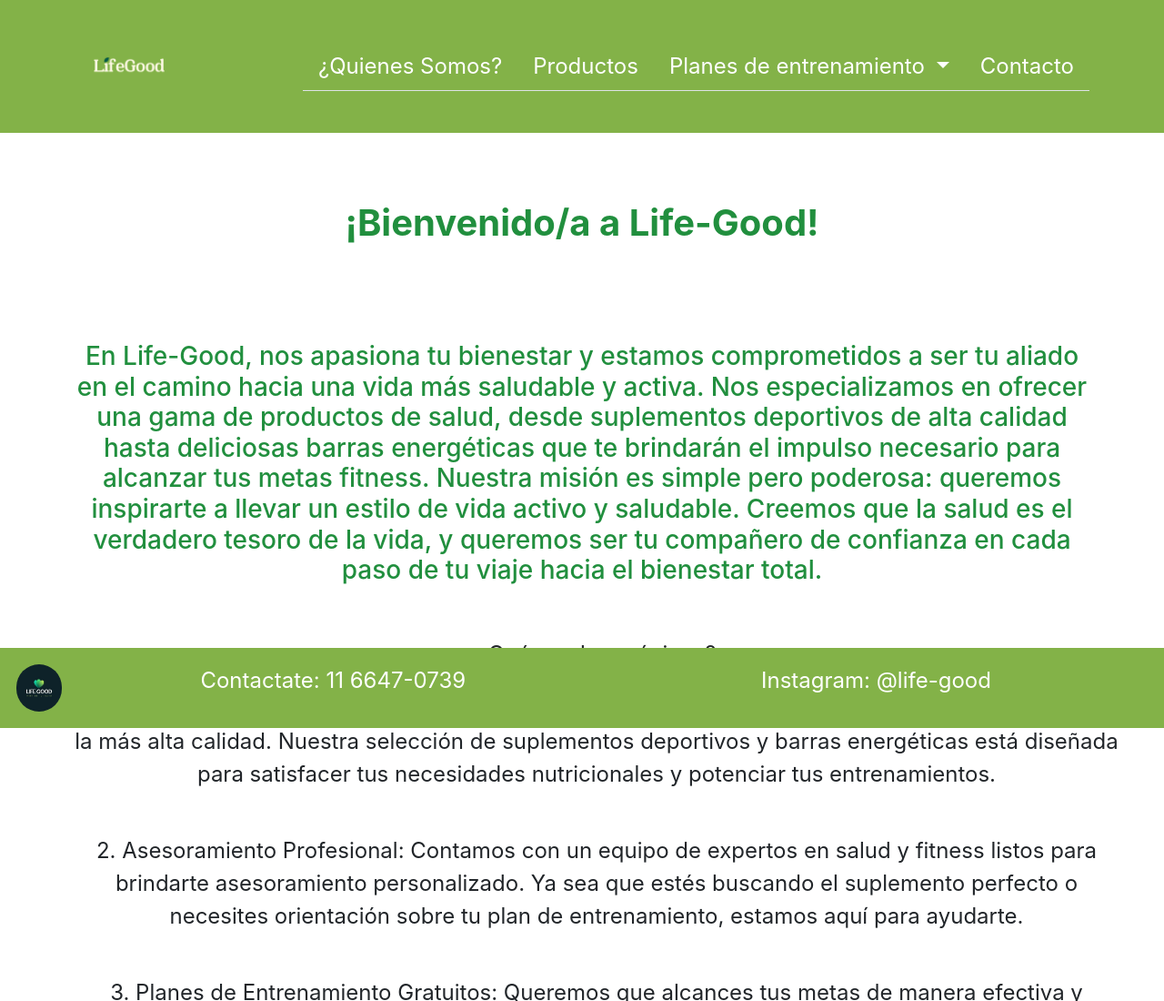
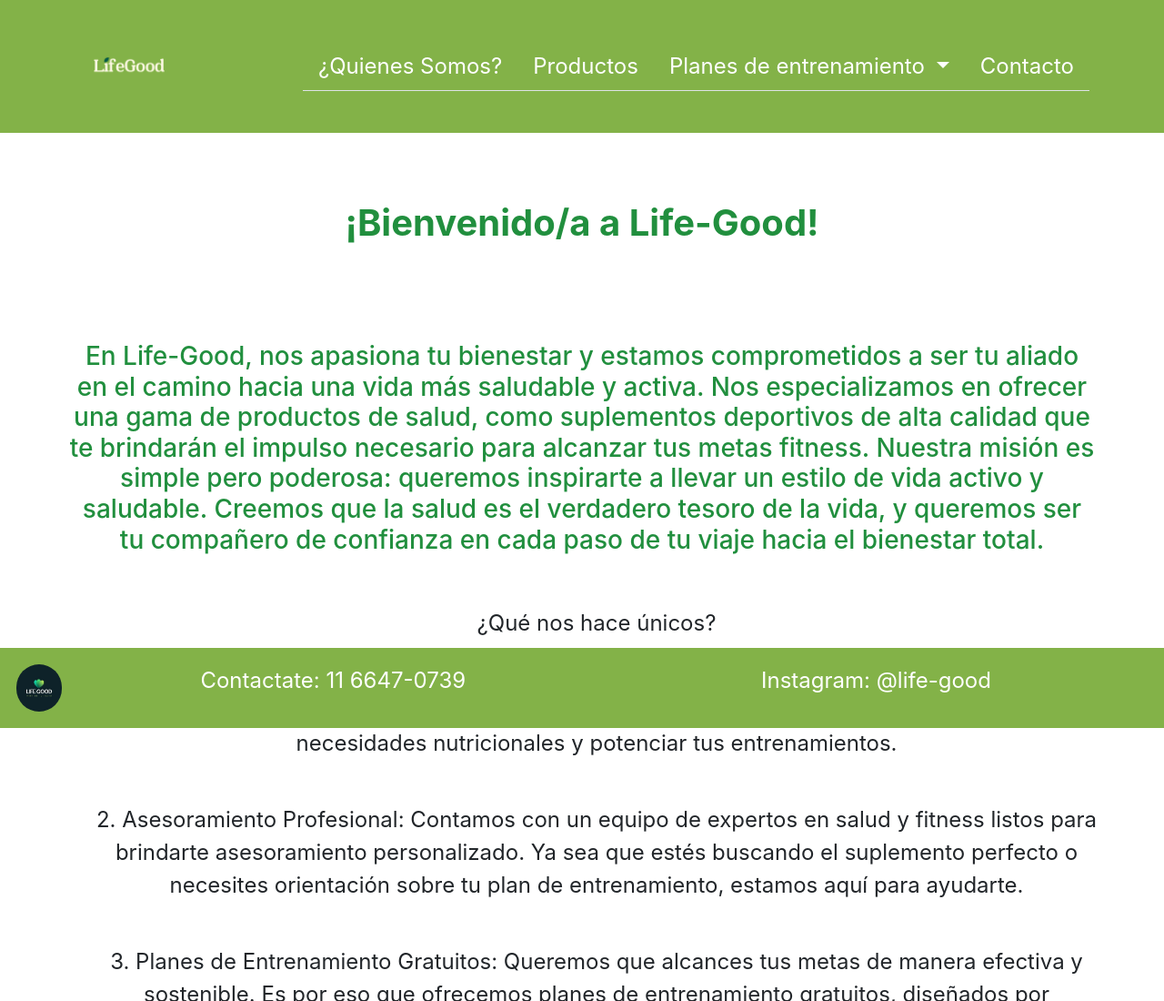
Before and after one commit to BautiMiano/Life-Good, a website: page index.html in a window 1280 px wide. Shown: the top 1100 px of the page at 91% size. Drawn offline with nearby package versions, Linux system fonts and the light colour scheme.

Commit message:
Update index.html

```diff
--- a/index.html
+++ b/index.html
@@ -51,11 +51,11 @@
   </header>
   <main class="centrar_informacion">
   <h1 class="titulo_bienvenida">¡Bienvenido/a a Life-Good!</h1>
-  <h3 class="presentacion" >En Life-Good, nos apasiona tu bienestar y estamos comprometidos a ser tu aliado en el camino hacia una vida más saludable y activa. Nos especializamos en ofrecer una gama de productos de salud, desde suplementos deportivos de alta calidad hasta deliciosas barras energéticas que te brindarán el impulso necesario para alcanzar tus metas fitness.
+  <h3 class="presentacion" >En Life-Good, nos apasiona tu bienestar y estamos comprometidos a ser tu aliado en el camino hacia una vida más saludable y activa. Nos especializamos en ofrecer una gama de productos de salud, como suplementos deportivos de alta calidad que te brindarán el impulso necesario para alcanzar tus metas fitness.
     Nuestra misión es simple pero poderosa: queremos inspirarte a llevar un estilo de vida activo y saludable. Creemos que la salud es el verdadero tesoro de la vida, y queremos ser tu compañero de confianza en cada paso de tu viaje hacia el bienestar total.</h3>
 
     <ul class="agrandar_ul">¿Qué nos hace únicos?
-        <li class="div_unicos">1.	Productos de Calidad Superior: En Life-Good, nos comprometemos a ofrecerte solo productos de la más alta calidad. Nuestra selección de suplementos deportivos y barras energéticas está diseñada para satisfacer tus necesidades nutricionales y potenciar tus entrenamientos.</li>
+        <li class="div_unicos">1.	Productos de Calidad Superior: En Life-Good, nos comprometemos a ofrecerte solo productos de la más alta calidad. Nuestra selección de suplementos deportivos está diseñada para satisfacer tus necesidades nutricionales y potenciar tus entrenamientos.</li>
         <li class="div_unicos">2.	Asesoramiento Profesional: Contamos con un equipo de expertos en salud y fitness listos para brindarte asesoramiento personalizado. Ya sea que estés buscando el suplemento perfecto o necesites orientación sobre tu plan de entrenamiento, estamos aquí para ayudarte.</li>
         <li class="div_unicos">3.	Planes de Entrenamiento Gratuitos: Queremos que alcances tus metas de manera efectiva y sostenible. Es por eso que ofrecemos planes de entrenamiento gratuitos, diseñados por profesionales del fitness, para ayudarte a aprovechar al máximo tu tiempo en el gimnasio y lograr resultados tangibles.</li>
         <li class="div_unicos">4.	Comunidad Activa: En Life-Good, no solo vendemos productos; creamos una comunidad comprometida con el bienestar. Únete a nosotros en redes sociales para obtener consejos, motivación y compartir tus logros con personas que comparten tus objetivos.</li>
```
